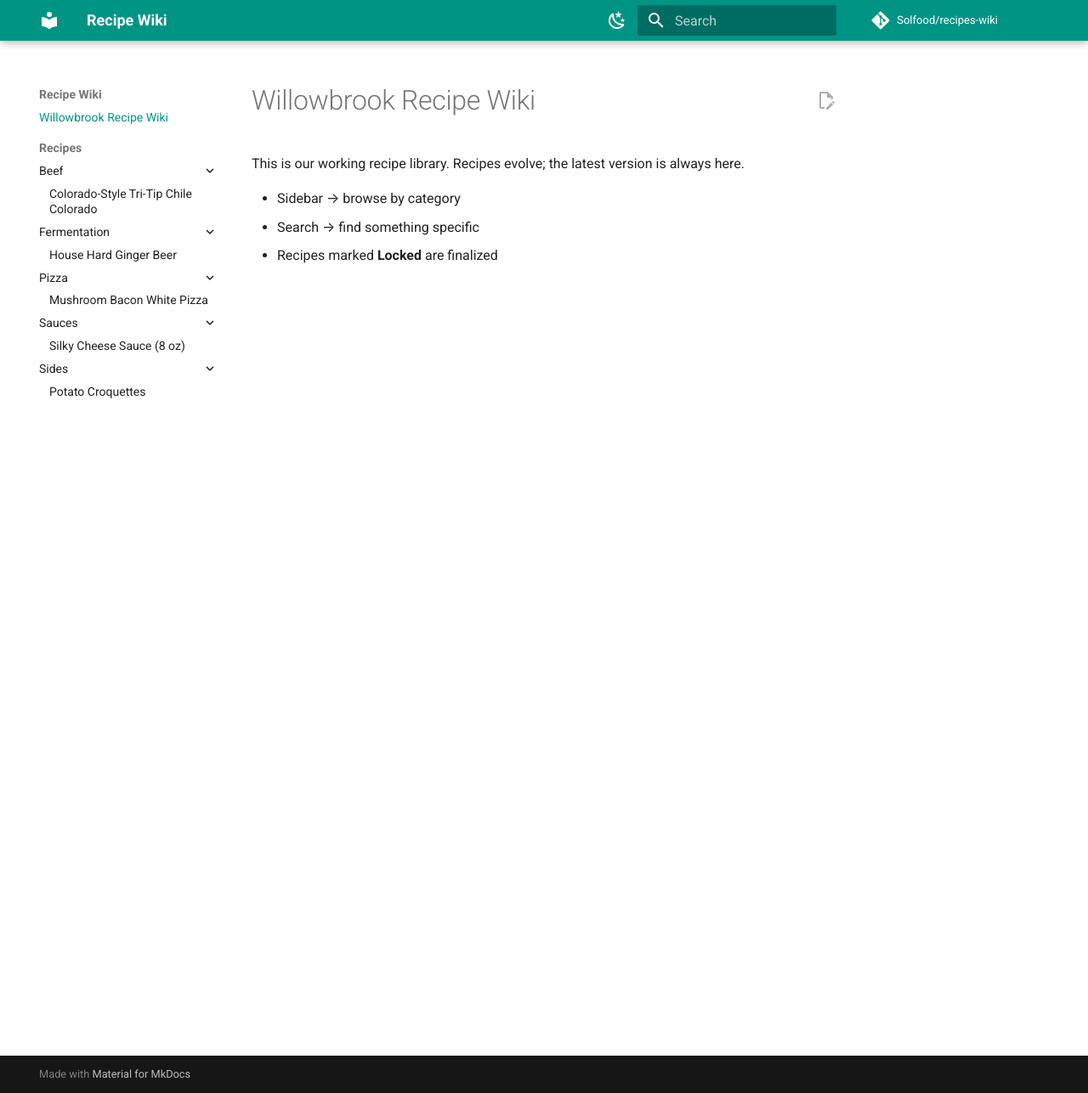
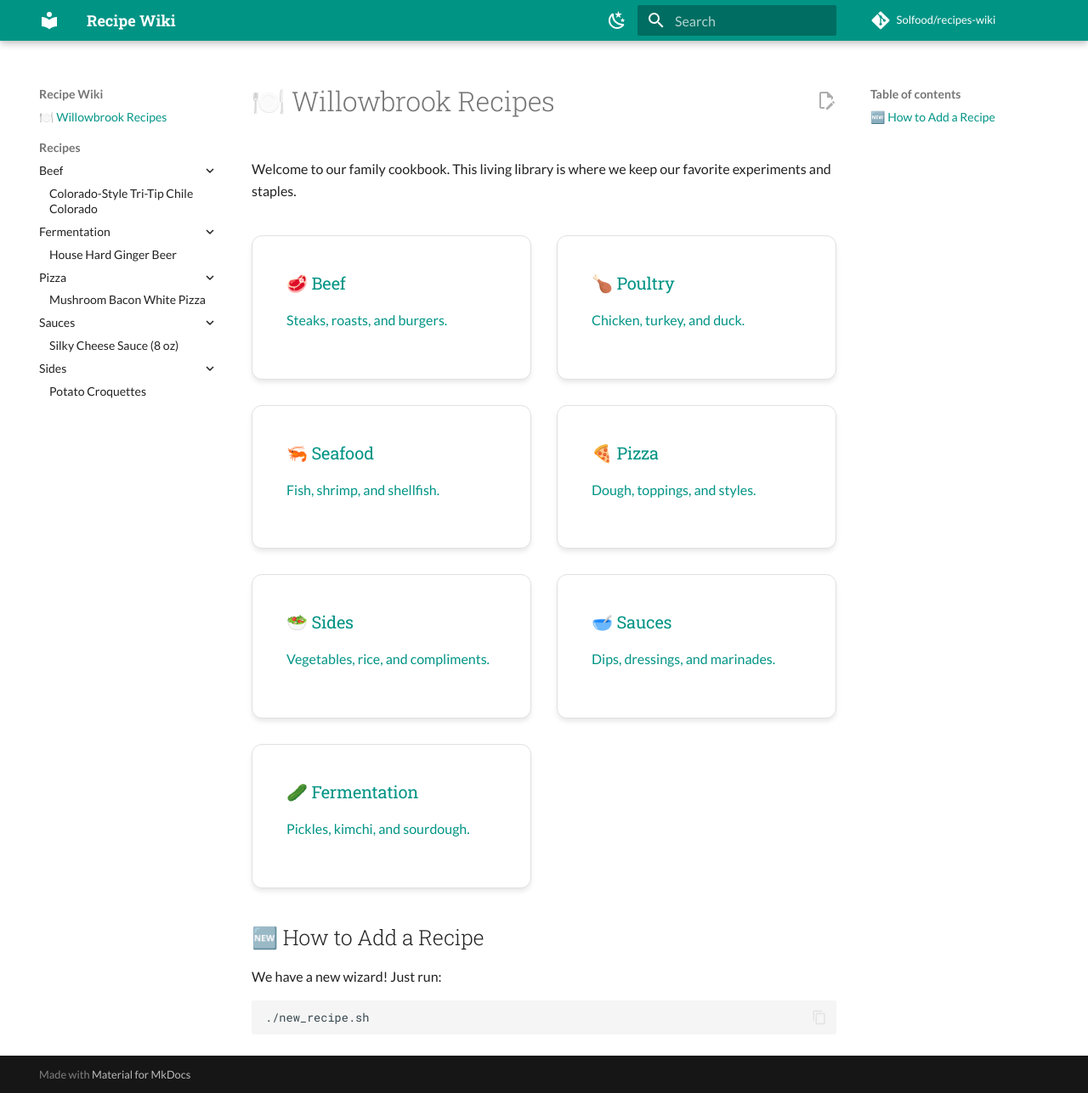
Before and after one commit to Solfood/recipes-wiki, an MkDocs documentation site: the page built from docs/index.md, in a window 1280 px wide and 1287 px high. Shown: the whole window at 85% size. Built offline with MkDocs 1.6.1 and Material for MkDocs 9.7.7, drawn with Linux system fonts in a browser that asks for light colours; comment, search, counter and statistics services are not loaded.

````diff
--- a/docs/index.md
+++ b/docs/index.md
@@ -1,7 +1,46 @@
-#Willowbrook Recipe Wiki
+# 🍽️ Willowbrook Recipes
 
-This is our working recipe library. Recipes evolve; the latest version is always here.
+Welcome to our family cookbook. This living library is where we keep our favorite experiments and staples.
 
-- Sidebar → browse by category
-- Search → find something specific
-- Recipes marked **Locked** are finalized
+<div class="category-grid">
+  <a href="recipes/beef/" class="category-card">
+    <h3>🥩 Beef</h3>
+    <p>Steaks, roasts, and burgers.</p>
+  </a>
+
+  <a href="recipes/poultry/" class="category-card">
+    <h3>🍗 Poultry</h3>
+    <p>Chicken, turkey, and duck.</p>
+  </a>
+
+  <a href="recipes/seafood/" class="category-card">
+    <h3>🦐 Seafood</h3>
+    <p>Fish, shrimp, and shellfish.</p>
+  </a>
+
+  <a href="recipes/pizza/" class="category-card">
+    <h3>🍕 Pizza</h3>
+    <p>Dough, toppings, and styles.</p>
+  </a>
+
+  <a href="recipes/sides/" class="category-card">
+    <h3>🥗 Sides</h3>
+    <p>Vegetables, rice, and compliments.</p>
+  </a>
+
+  <a href="recipes/sauces/" class="category-card">
+    <h3>🥣 Sauces</h3>
+    <p>Dips, dressings, and marinades.</p>
+  </a>
+
+  <a href="recipes/fermentation/" class="category-card">
+    <h3>🥒 Fermentation</h3>
+    <p>Pickles, kimchi, and sourdough.</p>
+  </a>
+</div>
+
+## 🆕 How to Add a Recipe
+We have a new wizard! Just run:
+```bash
+./new_recipe.sh
+```
--- /dev/null
+++ b/docs/stylesheets/extra.css
@@ -0,0 +1,99 @@
+/* Font Imports */
+@import url('https://fonts.googleapis.com/css2?family=Lato:ital,wght@0,400;0,700;1,400&family=Roboto+Mono:wght@400;700&family=Roboto+Slab:wght@300;400;700&display=swap');
+
+:root {
+    /* Fonts */
+    --md-text-font: "Lato", sans-serif;
+    --md-code-font: "Roboto Mono", monospace;
+    --header-font: "Roboto Slab", serif;
+
+    /* Custom Palette - Gourmet Theme */
+    --recipe-card-bg: #ffffff;
+    --recipe-card-border: #e0e0e0;
+    --recipe-card-shadow: 0 4px 6px -1px rgba(0, 0, 0, 0.1);
+    --recipe-accent: #2c3e50;
+    /* Deep Slate */
+}
+
+[data-md-color-scheme="slate"] {
+    --recipe-card-bg: #1e293b;
+    --recipe-card-border: #334155;
+    --recipe-accent: #f59e0b;
+    /* Amber for hydration/contrast */
+    --md-primary-fg: #f59e0b;
+    /* Override generic teal */
+}
+
+/* Typography Overrides */
+h1,
+h2,
+h3,
+h4,
+.md-header__title {
+    font-family: var(--header-font);
+    font-weight: 700;
+}
+
+h1 {
+    color: var(--md-primary-fg);
+    border-bottom: 2px solid var(--md-primary-fg);
+    padding-bottom: 0.2em;
+}
+
+/* Recipe Meta Block (Prep time, etc) */
+.recipe-meta {
+    display: flex;
+    gap: 1.5rem;
+    margin: 1.5rem 0;
+    padding: 1rem;
+    background: var(--md-code-bg);
+    border-radius: 8px;
+    border-left: 4px solid var(--md-primary-fg);
+    font-family: var(--md-code-font);
+    font-size: 0.9em;
+    flex-wrap: wrap;
+}
+
+.meta-item {
+    display: flex;
+    align-items: center;
+    gap: 0.5rem;
+}
+
+/* Homepage Grid */
+.category-grid {
+    display: grid;
+    grid-template-columns: repeat(auto-fit, minmax(250px, 1fr));
+    gap: 1.5rem;
+    margin-top: 2rem;
+}
+
+.category-card {
+    display: block;
+    padding: 2rem;
+    background: var(--recipe-card-bg);
+    border: 1px solid var(--recipe-card-border);
+    border-radius: 12px;
+    box-shadow: var(--recipe-card-shadow);
+    text-decoration: none;
+    transition: transform 0.2s, box-shadow 0.2s;
+    color: inherit;
+}
+
+.category-card:hover {
+    transform: translateY(-4px);
+    box-shadow: 0 10px 15px -3px rgba(0, 0, 0, 0.1);
+    border-color: var(--md-primary-fg);
+}
+
+.category-card h3 {
+    margin-top: 0;
+    color: var(--md-primary-fg);
+}
+
+/* Checkboxes for Ingredients */
+.task-list-item input[type="checkbox"] {
+    width: 1.2em;
+    height: 1.2em;
+    accent-color: var(--md-primary-fg);
+}
--- a/mkdocs.yml
+++ b/mkdocs.yml
@@ -29,6 +29,12 @@ theme:
       toggle:
         icon: material/weather-sunny
         name: Switch to light mode
+  font:
+    text: Lato
+    code: Roboto Mono
+
+extra_css:
+  - stylesheets/extra.css
 
 extra_javascript:
   - javascripts/checklists.js
@@ -42,8 +48,8 @@ markdown_extensions:
   - pymdownx.tasklist:
       custom_checkbox: true
   - pymdownx.emoji:
-      emoji_index: !!python/name:materialx.emoji.twemoji
-      emoji_generator: !!python/name:materialx.emoji.to_svg
+      emoji_index: !!python/name:material.extensions.emoji.twemoji
+      emoji_generator: !!python/name:material.extensions.emoji.to_svg
 
 plugins:
   - search
--- a/requirements.txt
+++ b/requirements.txt
@@ -1,2 +1,3 @@
 mkdocs-material>=9.0.0
 mkdocs-git-revision-date-localized-plugin>=1.2.0
+rich>=13.0.0
````
Also changed, not shown: 6 other files.
